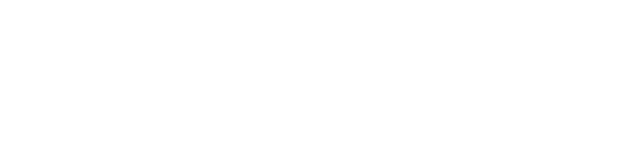
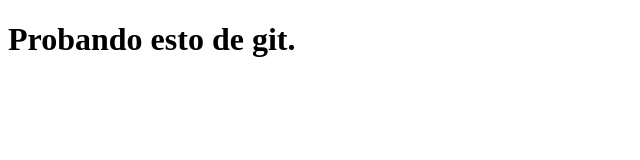
Before and after one commit to juandesousast/1-3-1-Pepojmc, a plain HTML site: page index.html in a window 1280 px wide. Shown: the whole page, without its empty margins (0-640 px from the left). Drawn offline with Linux system fonts and the light colour scheme.

Commit message:
Se agrega etiqueta h1

```diff
--- a/index.html
+++ b/index.html
@@ -3,4 +3,7 @@
     <head>
         <title>Probando esto de git.</title>
     </head>
+    <body>
+        <h1>Probando esto de git.</h1>
+    </body>
 </html>
```
